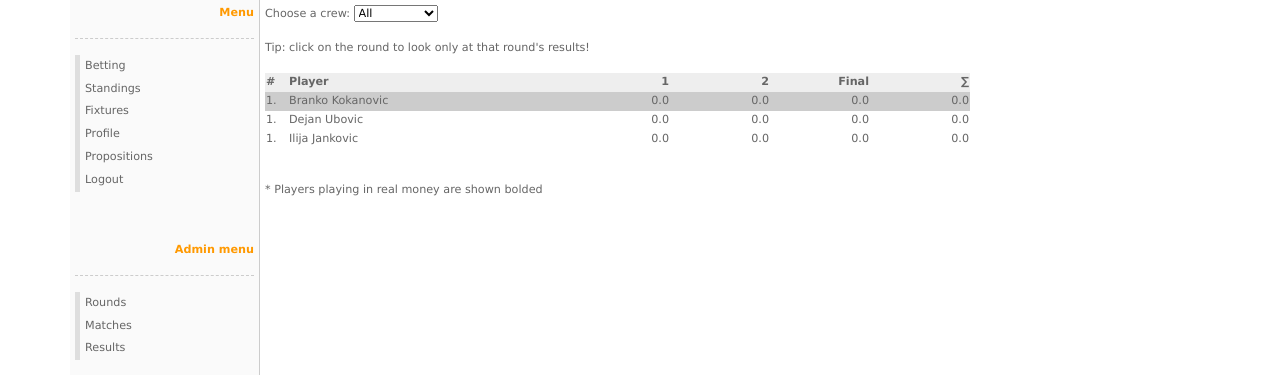
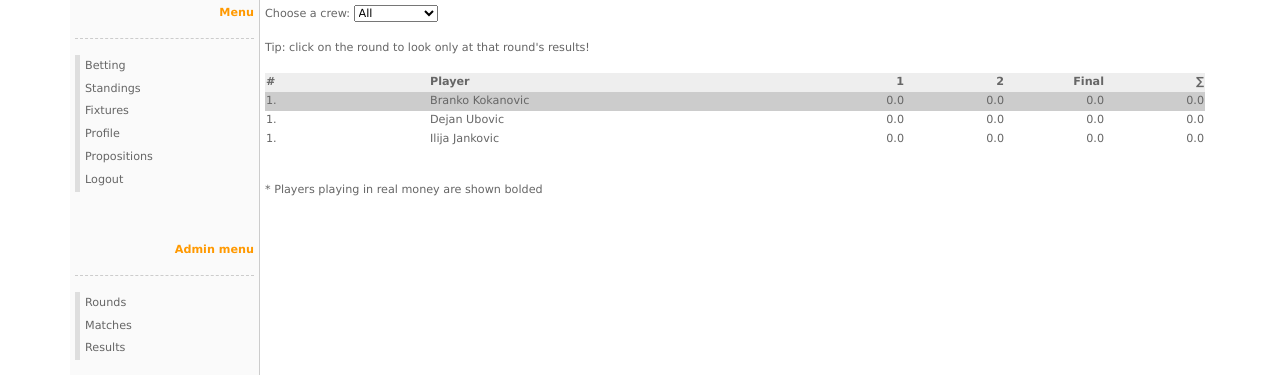
Before and after one commit to stalker314314/nasa_mala_kladionica, a Django app: page /standings in a window 1280 px wide. Shown: the part 131-506 px from the top of the page. Run offline with Django 3.2, Linux system fonts and the light colour scheme; a user stored in the database is signed in; data comes from the database, SQL or seed files in the repository; some libraries are stand-ins or nearby versions.

Commit message:
fixing small table on standings (unrelated to i18n)

```diff
--- a/nmkapp/static/css/css.css
+++ b/nmkapp/static/css/css.css
@@ -234,7 +234,7 @@ h2.navigation{
 }
 
 table.largetable{
-	width: 90%;
+	width: 100%;
 }
 
 table.mediumtable{
--- a/nmkapp/templates/standings.html
+++ b/nmkapp/templates/standings.html
@@ -41,7 +41,7 @@ Create a crew at <a href="/profile">profile</a> page and invite your buddies){%
 <br/>
 
 <div class="table-responsive">
-    <table class="sortable mediumtable">
+    <table class="sortable largetable">
         <thead>
             <tr>
                 <th>#</th>
```
Also changed, not shown: tests/unit/admin/tests_view_admin_results_change.py (+1 -1 lines), tests/unit/admin/tests_view_admin_rounds.py (+1 -1 lines), tests/unit/tests_view_delete_group.py (+1 -1 lines), tests/unit/tests_view_forgot_password.py (+1 -1 lines), tests/unit/tests_view_home.py (+2 -2 lines), tests/unit/tests_view_register.py (+1 -1 lines), tests/unit/tests_view_reset_password.py (+1 -1 lines).
